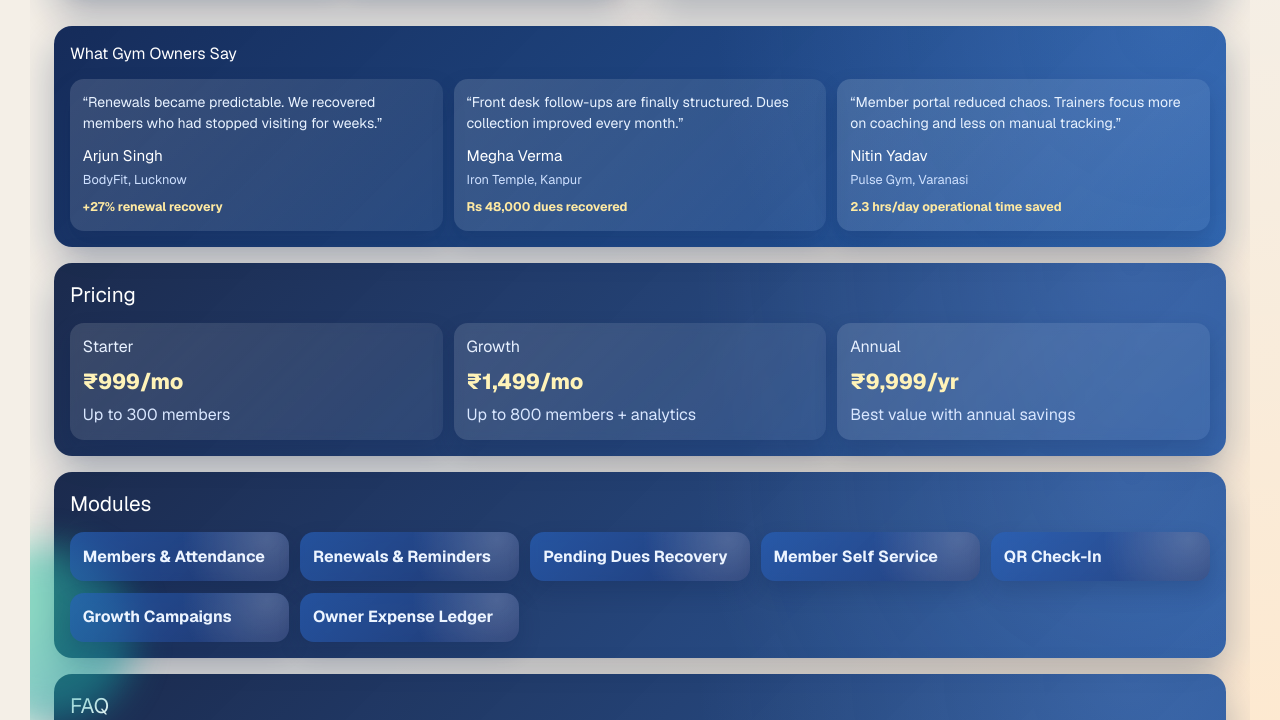
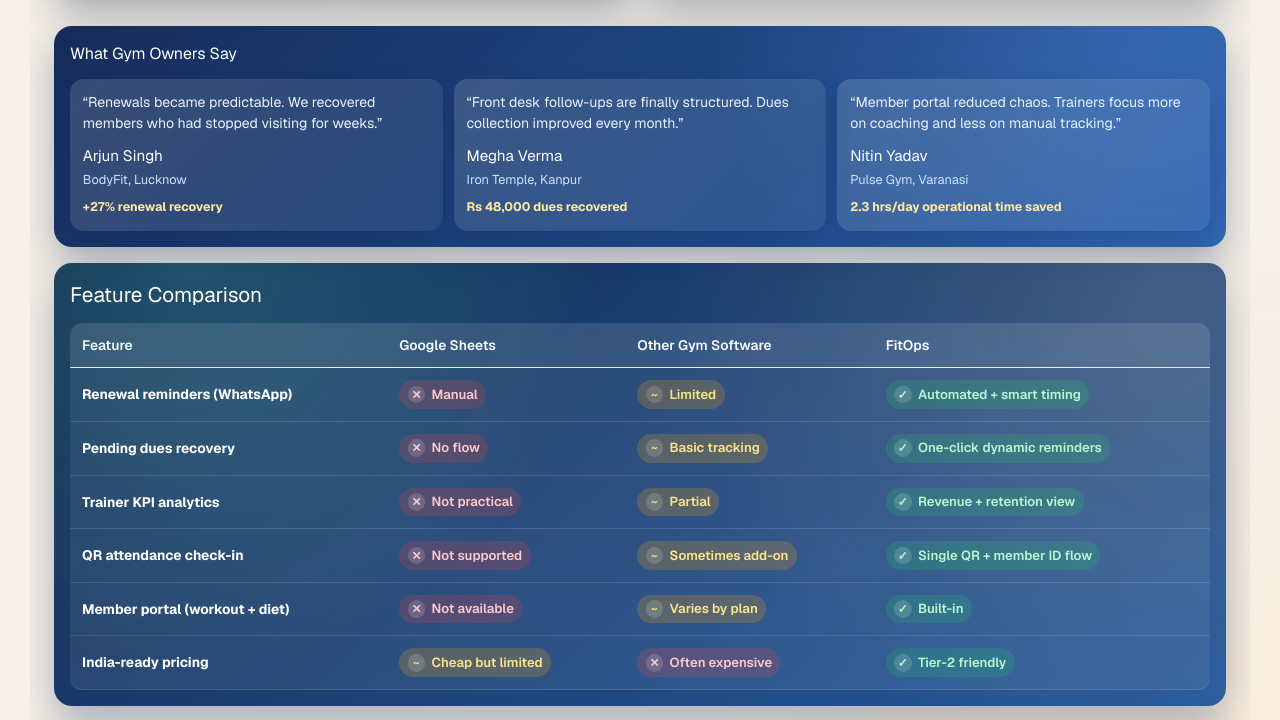
Before and after one commit to paritosh-rgb/Fitops, a Next.js app: page / in a window 1280 px wide. Shown: the part 2026-2746 px from the top of the page. Built offline with nearby package versions, Linux system fonts and the light colour scheme.

Commit message:
Improve dashboard load speed and add landing comparison table

```diff
--- a/src/app/globals.css
+++ b/src/app/globals.css
@@ -901,6 +901,115 @@
   box-shadow: 0 16px 40px rgba(11, 35, 81, 0.3);
 }
 
+.landing-comparison {
+  background:
+    radial-gradient(circle at 12% 0%, rgba(94, 255, 211, 0.17), transparent 36%),
+    radial-gradient(circle at 95% 8%, rgba(254, 196, 116, 0.15), transparent 42%),
+    linear-gradient(140deg, rgba(9, 34, 73, 0.96), rgba(20, 78, 153, 0.92));
+  border-radius: 18px;
+  padding: 1rem;
+  color: #e9f4ff;
+  box-shadow: 0 16px 40px rgba(11, 35, 81, 0.3);
+}
+
+.landing-comparison h2 {
+  margin: 0;
+  font-size: 1.3rem;
+  color: #fff;
+}
+
+.landing-comparison-wrap {
+  margin-top: 0.8rem;
+  overflow-x: auto;
+}
+
+.landing-comparison-table {
+  width: 100%;
+  border-collapse: separate;
+  border-spacing: 0;
+  min-width: 760px;
+}
+
+.landing-comparison-table th,
+.landing-comparison-table td {
+  padding: 0.75rem;
+  text-align: left;
+}
+
+.landing-comparison-table th {
+  background: rgba(255, 255, 255, 0.12);
+  color: #f5fbff;
+  font-size: 0.86rem;
+}
+
+.landing-comparison-table th:first-child {
+  border-top-left-radius: 12px;
+}
+
+.landing-comparison-table th:last-child {
+  border-top-right-radius: 12px;
+}
+
+.landing-comparison-table td {
+  background: rgba(255, 255, 255, 0.07);
+  color: #dbeaff;
+  border-bottom: 1px solid rgba(255, 255, 255, 0.12);
+}
+
+.landing-comparison-table tbody tr td:first-child {
+  color: #ffffff;
+  font-weight: 700;
+}
+
+.landing-comparison-table tbody tr td:last-child {
+  color: #b2ffcc;
+  font-weight: 700;
+}
+
+.cmp-cell-badge {
+  display: inline-flex;
+  align-items: center;
+  gap: 0.4rem;
+  padding: 0.28rem 0.52rem;
+  border-radius: 999px;
+  font-size: 0.82rem;
+  font-weight: 600;
+}
+
+.cmp-cell-badge.yes {
+  background: rgba(34, 197, 94, 0.2);
+  color: #bbf7d0;
+}
+
+.cmp-cell-badge.partial {
+  background: rgba(245, 158, 11, 0.22);
+  color: #fde68a;
+}
+
+.cmp-cell-badge.no {
+  background: rgba(239, 68, 68, 0.2);
+  color: #fecaca;
+}
+
+.cmp-icon {
+  display: inline-grid;
+  place-items: center;
+  width: 1.1rem;
+  height: 1.1rem;
+  border-radius: 999px;
+  background: rgba(255, 255, 255, 0.15);
+  font-size: 0.74rem;
+  line-height: 1;
+}
+
+.landing-comparison-table tbody tr:last-child td:first-child {
+  border-bottom-left-radius: 12px;
+}
+
+.landing-comparison-table tbody tr:last-child td:last-child {
+  border-bottom-right-radius: 12px;
+}
+
 .landing-growth-extras {
   display: grid;
   grid-template-columns: 1fr 1fr;
--- a/src/app/page.tsx
+++ b/src/app/page.tsx
@@ -47,6 +47,51 @@
   "Owner Expense Ledger",
 ];
 
+const comparisonRows = [
+  {
+    feature: "Renewal reminders (WhatsApp)",
+    sheets: { label: "Manual", status: "no" },
+    other: { label: "Limited", status: "partial" },
+    fitops: { label: "Automated + smart timing", status: "yes" },
+  },
+  {
+    feature: "Pending dues recovery",
+    sheets: { label: "No flow", status: "no" },
+    other: { label: "Basic tracking", status: "partial" },
+    fitops: { label: "One-click dynamic reminders", status: "yes" },
+  },
+  {
+    feature: "Trainer KPI analytics",
+    sheets: { label: "Not practical", status: "no" },
+    other: { label: "Partial", status: "partial" },
+    fitops: { label: "Revenue + retention view", status: "yes" },
+  },
+  {
+    feature: "QR attendance check-in",
+    sheets: { label: "Not supported", status: "no" },
+    other: { label: "Sometimes add-on", status: "partial" },
+    fitops: { label: "Single QR + member ID flow", status: "yes" },
+  },
+  {
+    feature: "Member portal (workout + diet)",
+    sheets: { label: "Not available", status: "no" },
+    other: { label: "Varies by plan", status: "partial" },
+    fitops: { label: "Built-in", status: "yes" },
+  },
+  {
+    feature: "India-ready pricing",
+    sheets: { label: "Cheap but limited", status: "partial" },
+    other: { label: "Often expensive", status: "no" },
+    fitops: { label: "Tier-2 friendly", status: "yes" },
+  },
+];
+
+function statusIcon(status: "yes" | "partial" | "no"): string {
+  if (status === "yes") return "✓";
+  if (status === "partial") return "~";
+  return "✕";
+}
+
 const faqs = [
   {
     q: "Will this work for non-tech gym staff?",
@@ -95,6 +140,7 @@
     ? {
         features: "फीचर्स",
         roi: "आरओआई",
+        compare: "तुलना",
         pricing: "प्राइसिंग",
         modules: "मॉड्यूल्स",
         faq: "प्रश्न",
@@ -108,6 +154,7 @@
         viewPricing: "प्राइसिंग देखें",
         testimonials: "जिम ओनर्स क्या कहते हैं",
         pricingTitle: "प्राइसिंग",
+        compareTitle: "Feature Comparison",
         modulesTitle: "मॉड्यूल्स",
         faqTitle: "FAQ",
         whatsappDemo: "WhatsApp डेमो",
@@ -115,6 +162,7 @@
     : {
         features: "Features",
         roi: "ROI",
+        compare: "Comparison",
         pricing: "Pricing",
         modules: "Modules",
         faq: "FAQ",
@@ -128,6 +176,7 @@
         viewPricing: "View Pricing",
         testimonials: "What Gym Owners Say",
         pricingTitle: "Pricing",
+        compareTitle: "Feature Comparison",
         modulesTitle: "Modules",
         faqTitle: "FAQ",
         whatsappDemo: "WhatsApp Demo",
@@ -279,6 +328,7 @@
         <nav className="landing-nav">
           <a href="#features">{t.features}</a>
           <a href="#roi">{t.roi}</a>
+          <a href="#comparison">{t.compare}</a>
           <a href="#pricing">{t.pricing}</a>
           <a href="#modules">{t.modules}</a>
           <a href="#faq">{t.faq}</a>
@@ -430,6 +480,47 @@
         </div>
       </section>
 
+      <section id="comparison" className="landing-comparison">
+        <h2>{t.compareTitle}</h2>
+        <div className="landing-comparison-wrap">
+          <table className="landing-comparison-table">
+            <thead>
+              <tr>
+                <th>Feature</th>
+                <th>Google Sheets</th>
+                <th>Other Gym Software</th>
+                <th>FitOps</th>
+              </tr>
+            </thead>
+            <tbody>
+              {comparisonRows.map((row) => (
+                <tr key={row.feature}>
+                  <td>{row.feature}</td>
+                  <td>
+                    <span className={`cmp-cell-badge ${row.sheets.status}`}>
+                      <span className="cmp-icon">{statusIcon(row.sheets.status)}</span>
+                      {row.sheets.label}
+                    </span>
+                  </td>
+                  <td>
+                    <span className={`cmp-cell-badge ${row.other.status}`}>
+                      <span className="cmp-icon">{statusIcon(row.other.status)}</span>
+                      {row.other.label}
+                    </span>
+                  </td>
+                  <td>
+                    <span className={`cmp-cell-badge ${row.fitops.status}`}>
+                      <span className="cmp-icon">{statusIcon(row.fitops.status)}</span>
+                      {row.fitops.label}
+                    </span>
+                  </td>
+                </tr>
+              ))}
+            </tbody>
+          </table>
+        </div>
+      </section>
+
       <section id="pricing" className="landing-pricing">
         <h2>{t.pricingTitle}</h2>
         <div className="landing-pricing-grid">
--- a/src/components/growth/growth-module.tsx
+++ b/src/components/growth/growth-module.tsx
@@ -1,6 +1,7 @@
 "use client";
 
 import { FormEvent, useMemo, useState } from "react";
+import { useRouter } from "next/navigation";
 import { Lead, Member, Membership, Referral } from "@/lib/types";
 import { useToast } from "@/components/ui/toast-provider";
 
@@ -44,6 +45,7 @@
   expiredMembers,
 }: GrowthModuleProps) {
   const { showToast } = useToast();
+  const router = useRouter();
   const [busy, setBusy] = useState(false);
   const [status, setStatus] = useState<string | null>(null);
   const [error, setError] = useState<string | null>(null);
@@ -108,7 +110,7 @@
         setStatus(successMessage);
         showToast(successMessage, "success");
       }
-      window.location.reload();
+      router.refresh();
     } catch (err) {
       const message = err instanceof Error ? err.message : "Something went wrong";
       setError(message);
--- a/src/components/members-module.tsx
+++ b/src/components/members-module.tsx
@@ -1,6 +1,7 @@
 "use client";
 
 import { FormEvent, useMemo, useState } from "react";
+import { useRouter } from "next/navigation";
 import { AttendanceLog, Member, Membership, Plan, Trainer } from "@/lib/types";
 import { useToast } from "@/components/ui/toast-provider";
 
@@ -43,6 +44,7 @@
   trainers,
 }: MembersModuleProps) {
   const { showToast } = useToast();
+  const router = useRouter();
   const effectivePlans = plans.length > 0 ? plans : FALLBACK_PLANS;
   const [busy, setBusy] = useState(false);
   const [error, setError] = useState<string | null>(null);
@@ -112,7 +114,7 @@
       setError(null);
       await action();
       showToast(successMessage, "success");
-      window.location.reload();
+      router.refresh();
     } catch (err) {
       const message = err instanceof Error ? err.message : "Something went wrong";
       setBusy(false);
@@ -137,7 +139,7 @@
       });
       showToast(`Member created. Default portal password: ${portalPassword}`, "success");
       setTimeout(() => {
-        window.location.reload();
+        router.refresh();
       }, 1800);
     } catch (err) {
       const message = err instanceof Error ? err.message : "Something went wrong";
--- a/src/components/owner/owner-module.tsx
+++ b/src/components/owner/owner-module.tsx
@@ -1,6 +1,7 @@
 "use client";
 
 import { FormEvent, useMemo, useState } from "react";
+import { useRouter } from "next/navigation";
 import { Expense, Payment } from "@/lib/types";
 import { useToast } from "@/components/ui/toast-provider";
 
@@ -32,6 +33,7 @@
 
 export default function OwnerModule(props: OwnerModuleProps) {
   const { showToast } = useToast();
+  const router = useRouter();
   const [busy, setBusy] = useState(false);
   const [error, setError] = useState<string | null>(null);
 
@@ -83,7 +85,7 @@
       setError(null);
       await postJson("/api/expenses", expenseForm);
       showToast("Expense saved", "success");
-      window.location.reload();
+      router.refresh();
     } catch (err) {
       const message = err instanceof Error ? err.message : "Something went wrong";
       setError(message);
--- a/src/components/renewals/dues-reminder-panel.tsx
+++ b/src/components/renewals/dues-reminder-panel.tsx
@@ -1,6 +1,7 @@
 "use client";
 
 import { useState } from "react";
+import { useRouter } from "next/navigation";
 import type { DueReminder } from "@/lib/reminders/dues";
 import { useToast } from "@/components/ui/toast-provider";
 
@@ -17,6 +18,7 @@
 
 export default function DuesReminderPanel({ reminders }: DuesReminderPanelProps) {
   const { showToast } = useToast();
+  const router = useRouter();
   const [busy, setBusy] = useState(false);
   const [status, setStatus] = useState<string | null>(null);
   const [error, setError] = useState<string | null>(null);
@@ -37,7 +39,7 @@
       const text = `Sent ${payload.sent ?? 0}, Failed ${payload.failed ?? 0}`;
       setStatus(text);
       showToast(text, payload.failed ? "info" : "success");
-      window.location.reload();
+      router.refresh();
     } catch (err) {
       const message = err instanceof Error ? err.message : "Failed to send reminders";
       setError(message);
--- a/src/components/trainers-module.tsx
+++ b/src/components/trainers-module.tsx
@@ -1,6 +1,7 @@
 "use client";
 
 import { FormEvent, useMemo, useState } from "react";
+import { useRouter } from "next/navigation";
 import { useToast } from "@/components/ui/toast-provider";
 import type { Member, MemberProgram, Trainer, TrainerSnapshot } from "@/lib/types";
 import type { UserRole } from "@/lib/auth/rbac";
@@ -107,6 +108,7 @@
   programs,
 }: TrainersModuleProps) {
   const { showToast } = useToast();
+  const router = useRouter();
   const [busy, setBusy] = useState(false);
   const [error, setError] = useState<string | null>(null);
   const [name, setName] = useState("");
@@ -158,7 +160,7 @@
       setError(null);
       await postJson("/api/trainers", { name });
       showToast("Trainer added successfully", "success");
-      window.location.reload();
+      router.refresh();
     } catch (err) {
       const message = err instanceof Error ? err.message : "Failed to add trainer";
       setBusy(false);
@@ -220,7 +222,7 @@
         dietDays,
       });
       showToast("Member workout & diet template saved", "success");
-      window.location.reload();
+      router.refresh();
     } catch (err) {
       const message = err instanceof Error ? err.message : "Failed to save member program";
       setBusy(false);
@@ -240,7 +242,7 @@
         targetMemberIds: copyTargets,
       })) as { copiedTo?: number };
       showToast(`Program copied to ${result.copiedTo ?? copyTargets.length} members`, "success");
-      window.location.reload();
+      router.refresh();
     } catch (err) {
       const message = err instanceof Error ? err.message : "Failed to copy program";
       setBusy(false);
--- a/src/components/ui/app-shell.tsx
+++ b/src/components/ui/app-shell.tsx
@@ -94,14 +94,14 @@
             .map((link) => {
               const active = pathname === link.href;
               return (
-                <a
+                <Link
                   key={link.href}
                   href={link.href}
                   className={`nav-link ${active ? "active" : ""}`}
                   onClick={closeMenu}
                 >
                   {link.label}
-                </a>
+                </Link>
               );
             })}
           <button
```
